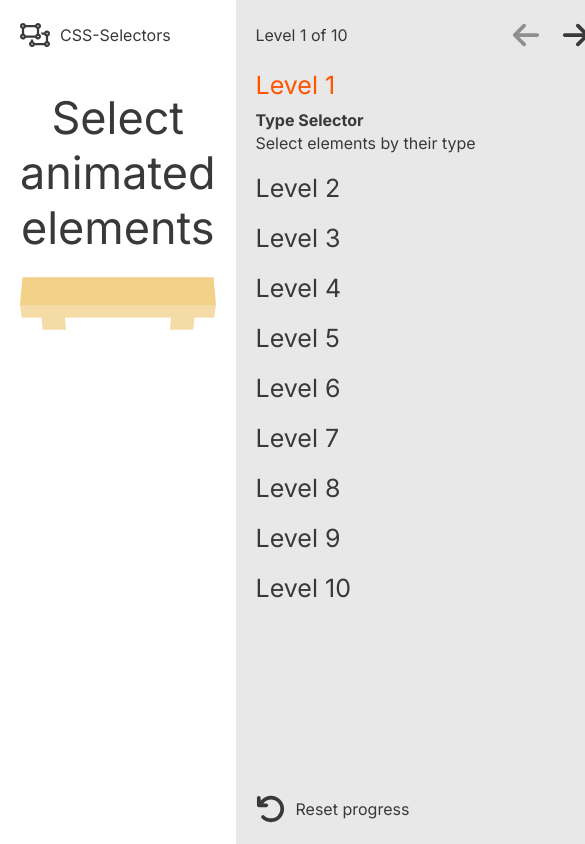
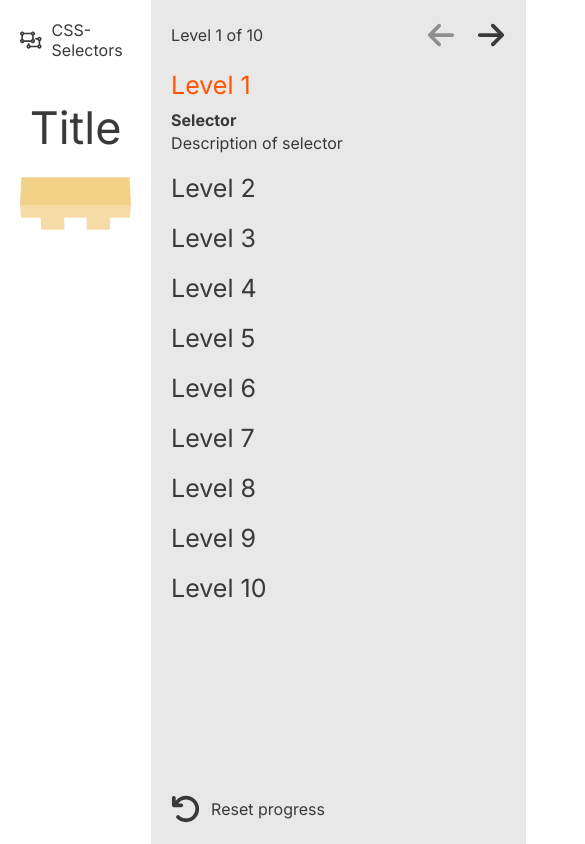
Before and after one commit to vladsvir888/css-selectors, a website built with webpack: page RSS-CSS-Selectors/src/index.html in a window 390 px wide. Shown: the top 844 px of the page, 585 px wide, since content can reach past the window. Built offline with nearby package versions, Linux system fonts and the light colour scheme.

Commit message:
feat: implement components: checkLevelInLS, createLevelMenu, loadLevel, resetProgress, toggleLevel

```diff
--- /dev/null
+++ b/RSS-CSS-Selectors/src/components/checkLevelInLS.js
@@ -0,0 +1,9 @@
+import data from '../data';
+
+function checkLevelInLS() {
+    const value = Number(localStorage.getItem(data.keyLS));
+
+    data.currentLevel = value;
+}
+
+export default checkLevelInLS;
--- /dev/null
+++ b/RSS-CSS-Selectors/src/components/createLevelMenu.js
@@ -0,0 +1,34 @@
+import data from '../data';
+import loadLevel from './loadLevel';
+
+function createLevelMenu() {
+    const levelsWrapperNode = document.querySelector('.sidebar__levels');
+
+    const { levels, currentLevel } = data;
+
+    const result = levels
+        .map((_, index) => {
+            return `
+                <li class="sidebar__level">
+                    <button class="btn sidebar__level-btn" ${index === currentLevel ? 'disabled' : ''}>
+                        Level ${index + 1}
+                    </button>
+                </li>
+            `;
+        })
+        .join('');
+
+    levelsWrapperNode.insertAdjacentHTML('afterbegin', result);
+
+    const levelButtons = levelsWrapperNode.querySelectorAll('.sidebar__level-btn');
+
+    levelButtons.forEach((levelButton, index) => {
+        levelButton.addEventListener('click', () => {
+            data.currentLevel = index;
+
+            loadLevel();
+        });
+    });
+}
+
+export default createLevelMenu;
--- /dev/null
+++ b/RSS-CSS-Selectors/src/components/loadLevel.js
@@ -0,0 +1,43 @@
+import data from '../data';
+
+function loadLevel() {
+    const { levels, currentLevel, keyLS } = data;
+    const currentLevelData = levels[currentLevel];
+    const headingLevelNode = document.querySelector('h1');
+    const currentAndTotalLevelNode = document.querySelector('.sidebar__text');
+    const levelButtons = document.querySelectorAll('.sidebar__level-btn');
+    const activeLevelButton = document.querySelector('.sidebar__level-btn[disabled]');
+    const levelPrevButton = document.querySelector('.sidebar__btn--prev');
+    const levelNextButton = document.querySelector('.sidebar__btn--next');
+    const descriptionLevelNode = document.querySelector('.sidebar__level-descr');
+    const descriptionLevelString = `
+        <div class="sidebar__level-descr">
+            <p>${currentLevelData.selectorName}</p>
+            <p>${currentLevelData.selectorDescription}</p>
+        </div>
+    `;
+
+    if (descriptionLevelNode) descriptionLevelNode.remove();
+
+    headingLevelNode.textContent = currentLevelData.title;
+
+    currentAndTotalLevelNode.textContent = `Level ${currentLevel + 1} of ${levels.length}`;
+
+    activeLevelButton.removeAttribute('disabled');
+
+    levelButtons[currentLevel].setAttribute('disabled', true);
+    levelButtons[currentLevel].insertAdjacentHTML('afterend', descriptionLevelString);
+
+    localStorage.setItem(keyLS, currentLevel);
+
+    if (currentLevel === 0) {
+        levelPrevButton.setAttribute('disabled', true);
+    } else if (currentLevel === levels.length - 1) {
+        levelNextButton.setAttribute('disabled', true);
+    } else if (currentLevel !== 0 || currentLevel !== levels.length - 1) {
+        levelPrevButton.removeAttribute('disabled');
+        levelNextButton.removeAttribute('disabled');
+    }
+}
+
+export default loadLevel;
--- /dev/null
+++ b/RSS-CSS-Selectors/src/components/resetProgress.js
@@ -0,0 +1,16 @@
+import data from '../data';
+import loadLevel from './loadLevel';
+
+function resetProgress() {
+    const resetButton = document.querySelector('.sidebar__reset');
+
+    resetButton.addEventListener('click', () => {
+        if (data.currentLevel === 0) return;
+
+        data.currentLevel = 0;
+
+        loadLevel();
+    });
+}
+
+export default resetProgress;
--- /dev/null
+++ b/RSS-CSS-Selectors/src/components/toggleLevel.js
@@ -0,0 +1,26 @@
+import data from '../data';
+import loadLevel from './loadLevel';
+
+function toggleLevel() {
+    const levelButtons = document.querySelectorAll('.sidebar__btn');
+    const levelPrevButton = document.querySelector('.sidebar__btn--prev');
+    const levelNextButton = document.querySelector('.sidebar__btn--next');
+
+    levelButtons.forEach((levelButton) => {
+        levelButton.addEventListener('click', () => {
+            if (levelButton.classList.contains('sidebar__btn--next')) {
+                data.currentLevel += 1;
+
+                levelPrevButton.removeAttribute('disabled');
+            } else {
+                data.currentLevel -= 1;
+
+                levelNextButton.removeAttribute('disabled');
+            }
+
+            loadLevel();
+        });
+    });
+}
+
+export default toggleLevel;
--- /dev/null
+++ b/RSS-CSS-Selectors/src/data/index.js
@@ -0,0 +1,56 @@
+export default {
+    currentLevel: 0,
+    levels: [
+        {
+            title: 'Title',
+            selectorName: 'Selector',
+            selectorDescription: 'Description of selector',
+        },
+        {
+            title: 'Title 2',
+            selectorName: 'Selector 2',
+            selectorDescription: 'Description of selector',
+        },
+        {
+            title: 'Title 3',
+            selectorName: 'Selector 3',
+            selectorDescription: 'Description of selector',
+        },
+        {
+            title: 'Title 4',
+            selectorName: 'Selector 4',
+            selectorDescription: 'Description of selector',
+        },
+        {
+            title: 'Title 5',
+            selectorName: 'Selector 5',
+            selectorDescription: 'Description of selector',
+        },
+        {
+            title: 'Title 6',
+            selectorName: 'Selector 6',
+            selectorDescription: 'Description of selector',
+        },
+        {
+            title: 'Title 7',
+            selectorName: 'Selector 7',
+            selectorDescription: 'Description of selector',
+        },
+        {
+            title: 'Title 8',
+            selectorName: 'Selector 8',
+            selectorDescription: 'Description of selector',
+        },
+        {
+            title: 'Title 9',
+            selectorName: 'Selector 9',
+            selectorDescription: 'Description of selector',
+        },
+        {
+            title: 'Title 10',
+            selectorName: 'Selector 10',
+            selectorDescription: 'Description of selector',
+        },
+    ],
+    keyLS: 'current_level_css_selector_game',
+};
--- a/RSS-CSS-Selectors/src/index.html
+++ b/RSS-CSS-Selectors/src/index.html
@@ -19,7 +19,7 @@
                 CSS-Selectors
             </header>
             <main class="main">
-                <h1>Select animated elements</h1>
+                <h1></h1>
                 <div class="table">
                     <div class="table__wrap"></div>
                     <div class="table__edge"></div>
@@ -29,10 +29,8 @@
                 </div>
             </main>
             <aside class="sidebar">
-                <div class="sidebar__text">
-                    Level <span>1</span> of 10
-                </div>
-                <button class="btn sidebar__btn sidebar__btn--prev" title="Previous level" disabled>
+                <div class="sidebar__text"></div>
+                <button class="btn sidebar__btn sidebar__btn--prev" title="Previous level">
                     <svg xmlns="http://www.w3.org/2000/svg" viewBox="0 0 448 512" width="30" height="30">
                         <path d="M9.4 233.4c-12.5 12.5-12.5 32.8 0 45.3l160 160c12.5 12.5 32.8 12.5 45.3 0s12.5-32.8 0-45.3L109.2 288 416 288c17.7 0 32-14.3 32-32s-14.3-32-32-32l-306.7 0L214.6 118.6c12.5-12.5 12.5-32.8 0-45.3s-32.8-12.5-45.3 0l-160 160z"/>
                     </svg>
@@ -42,66 +40,7 @@
                         <path d="M438.6 278.6c12.5-12.5 12.5-32.8 0-45.3l-160-160c-12.5-12.5-32.8-12.5-45.3 0s-12.5 32.8 0 45.3L338.8 224 32 224c-17.7 0-32 14.3-32 32s14.3 32 32 32l306.7 0L233.4 393.4c-12.5 12.5-12.5 32.8 0 45.3s32.8 12.5 45.3 0l160-160z"/>
                     </svg>
                 </button>
-                <ul class="sidebar__levels">
-                    <li class="sidebar__level">
-                        <button class="btn sidebar__level-btn" disabled>
-                            Level 1
-                        </button>
-                        <div class="sidebar__level-descr">
-                            <p>
-                                Type Selector
-                            </p>
-                            <p>
-                                Select elements by their type
-                            </p>
-                        </div>
-                    </li>
-                    <li class="sidebar__level">
-                        <button class="btn sidebar__level-btn">
-                            Level 2
-                        </button>
-                    </li>
-                    <li class="sidebar__level">
-                        <button class="btn sidebar__level-btn">
-                            Level 3
-                        </button>
-                    </li>
-                    <li class="sidebar__level">
-                        <button class="btn sidebar__level-btn">
-                            Level 4
-                        </button>
-                    </li>
-                    <li class="sidebar__level">
-                        <button class="btn sidebar__level-btn">
-                            Level 5
-                        </button>
-                    </li>
-                    <li class="sidebar__level">
-                        <button class="btn sidebar__level-btn">
-                            Level 6
-                        </button>
-                    </li>
-                    <li class="sidebar__level">
-                        <button class="btn sidebar__level-btn">
-                            Level 7
-                        </button>
-                    </li>
-                    <li class="sidebar__level">
-                        <button class="btn sidebar__level-btn">
-                            Level 8
-                        </button>
-                    </li>
-                    <li class="sidebar__level">
-                        <button class="btn sidebar__level-btn">
-                            Level 9
-                        </button>
-                    </li>
-                    <li class="sidebar__level">
-                        <button class="btn sidebar__level-btn">
-                            Level 10
-                        </button>
-                    </li>
-                </ul>
+                <ul class="sidebar__levels"></ul>
                 <button class="btn sidebar__reset">
                     <svg xmlns="http://www.w3.org/2000/svg" viewBox="0 0 512 512" width="30" height="30">
                         <path d="M125.7 160H176c17.7 0 32 14.3 32 32s-14.3 32-32 32H48c-17.7 0-32-14.3-32-32V64c0-17.7 14.3-32 32-32s32 14.3 32 32v51.2L97.6 97.6c87.5-87.5 229.3-87.5 316.8 0s87.5 229.3 0 316.8s-229.3 87.5-316.8 0c-12.5-12.5-12.5-32.8 0-45.3s32.8-12.5 45.3 0c62.5 62.5 163.8 62.5 226.3 0s62.5-163.8 0-226.3s-163.8-62.5-226.3 0L125.7 160z"/>
--- a/RSS-CSS-Selectors/src/index.js
+++ b/RSS-CSS-Selectors/src/index.js
@@ -1 +1,14 @@
+import checkLevelInLS from './components/checkLevelInLS';
+import createLevelMenu from './components/createLevelMenu';
+import loadLevel from './components/loadLevel';
+import resetProgress from './components/resetProgress';
+import toggleLevel from './components/toggleLevel';
 import './styles.css';
+
+document.addEventListener('DOMContentLoaded', () => {
+    checkLevelInLS();
+    createLevelMenu();
+    loadLevel();
+    toggleLevel();
+    resetProgress();
+});
```
Also changed, not shown: RSS-CSS-Selectors/tsconfig.json (deleted, +0 -8 lines), RSS-CSS-Selectors/.eslintrc.json.
